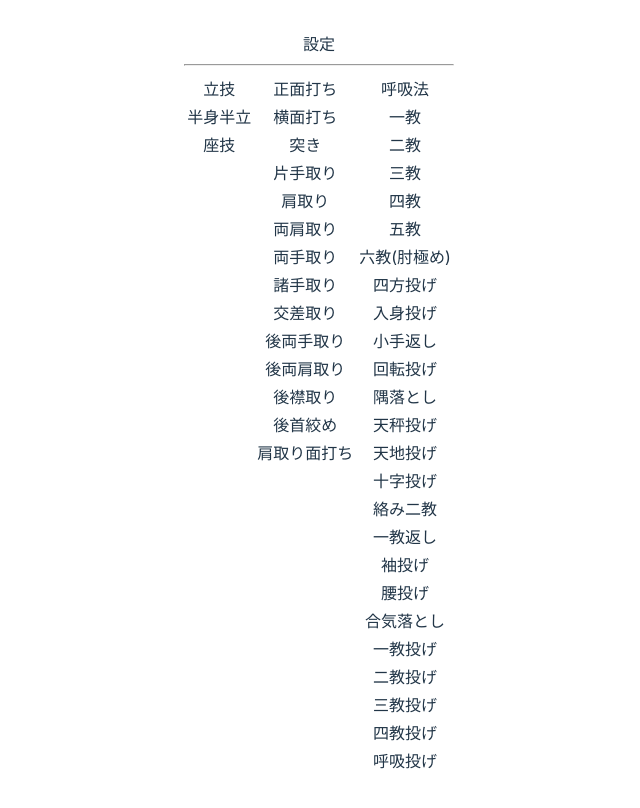
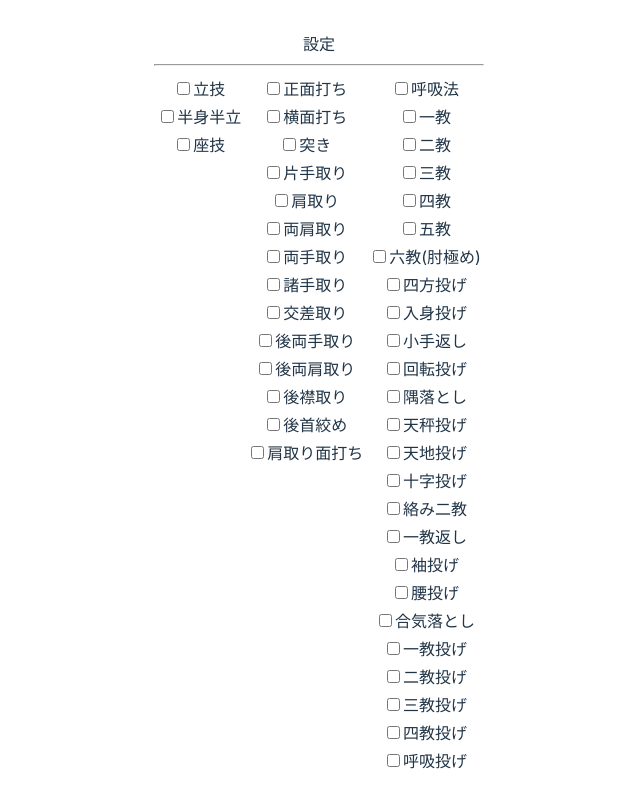
Before and after one commit to SparrowDev514/aikido-practice-planner, a React (Vite) app: page /settings in a window 1280 px wide. Shown: the whole page, without its empty margins (321-961 px from the left). Built offline with nearby package versions, Linux system fonts and the light colour scheme.

Commit message:
設定ページの実装

```diff
--- a/src/pages/Settings.tsx
+++ b/src/pages/Settings.tsx
@@ -1,7 +1,48 @@
+import { useRecoilState } from "recoil";
+import { tachiKataAtom, torikataAtom, wazaAtom } from "../atoms";
 import { tachiKataList, torikataList, wazaList } from "../consts/index";
 import { Torikata, Waza } from "../types/type";
 
 const Settings = () => {
+  const [selectedTachiKataList, setSelectedTachiKataList] =
+    useRecoilState(tachiKataAtom);
+  const [selectedTorikataList, setSelectedTorikataList] =
+    useRecoilState(torikataAtom);
+  const [selectedWazaList, setSelectedWazaList] = useRecoilState(wazaAtom);
+
+  const handleTachiKata = (selectedTachiKata: string) => {
+    if (selectedTachiKataList.includes(selectedTachiKata)) {
+      const newSelectedTachiKataList = selectedTachiKataList.filter(
+        (tachiKata) => selectedTachiKata !== tachiKata
+      );
+      setSelectedTachiKataList([...newSelectedTachiKataList]);
+    } else {
+      setSelectedTachiKataList([...selectedTachiKataList, selectedTachiKata]);
+    }
+  };
+
+  const handleTorikataKata = (selectedTorikata: Torikata) => {
+    if (selectedTorikataList.includes(selectedTorikata)) {
+      const newSelectedToriKataList = selectedTorikataList.filter(
+        (toriKata) => selectedTorikata.name !== toriKata.name
+      );
+      setSelectedTorikataList([...newSelectedToriKataList]);
+    } else {
+      setSelectedTorikataList([...selectedTorikataList, selectedTorikata]);
+    }
+  };
+
+  const handleWaza = (selectedWaza: Waza) => {
+    if (selectedWazaList.includes(selectedWaza)) {
+      const newSelectedWazaList = selectedWazaList.filter(
+        (waza) => selectedWaza.name !== waza.name
+      );
+      setSelectedWazaList([...newSelectedWazaList]);
+    } else {
+      setSelectedWazaList([...selectedWazaList, selectedWaza]);
+    }
+  };
+
   return (
     <>
       <div>設定</div>
@@ -10,21 +51,48 @@ const Settings = () => {
         <tbody>
           {tachiKataList.map((tachiKata: string) => (
             <tr key={tachiKata} style={{ flex: 1 }}>
-              <td>{tachiKata}</td>
+              <td>
+                <label htmlFor="tachiKata">
+                  <input
+                    type="checkbox"
+                    name="tachiKata"
+                    onChange={() => handleTachiKata(tachiKata)}
+                  />
+                  {tachiKata}
+                </label>
+              </td>
             </tr>
           ))}
         </tbody>
         <tbody>
           {torikataList.map((torikata: Torikata) => (
             <tr key={torikata.name} style={{ flex: 1 }}>
-              <td>{torikata.name}</td>
+              <td>
+                <label htmlFor="torikata">
+                  <input
+                    type="checkbox"
+                    name="torikata"
+                    onChange={() => handleTorikataKata(torikata)}
+                  />
+                  {torikata.name}
+                </label>
+              </td>
             </tr>
           ))}
         </tbody>
         <tbody>
           {wazaList.map((waza: Waza) => (
             <tr key={waza.name} style={{ flex: 1 }}>
-              <td>{waza.name}</td>
+              <td>
+                <label htmlFor="waza">
+                  <input
+                    type="checkbox"
+                    name="waza"
+                    onChange={() => handleWaza(waza)}
+                  />
+                  {waza.name}
+                </label>
+              </td>
             </tr>
           ))}
         </tbody>
```
